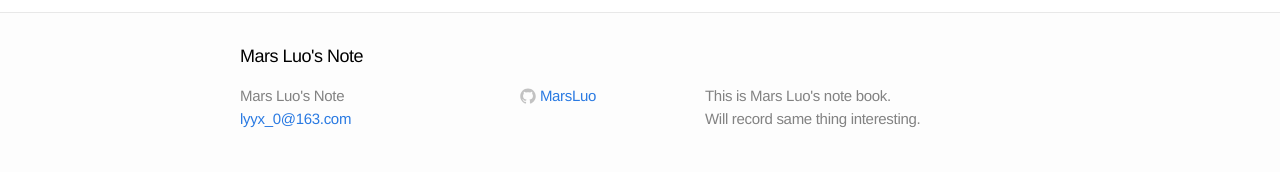
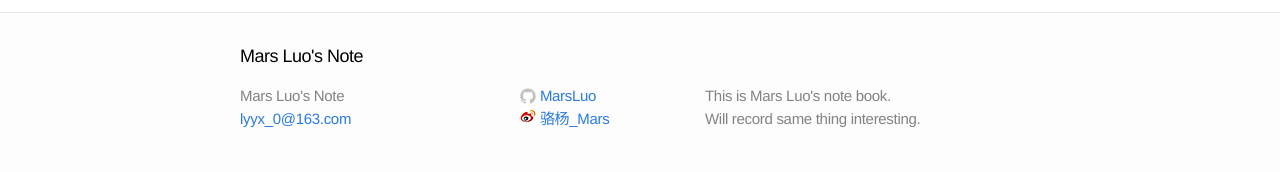
Before and after one commit to MarsLuo/marsluo.github.com, a Jekyll site: the page built from index.html, in a window 1280 px wide. Shown: the part 1026-1198 px from the top of the page. Built offline with Jekyll 4.4.1, drawn with Linux system fonts in a browser that asks for light colours; the list of posts is cut into pages by our own code; comment, search, counter and statistics services are not loaded.

Commit message:
增加新浪微博链接

```diff
--- a/_includes/footer.html
+++ b/_includes/footer.html
@@ -29,25 +29,16 @@
                 c0,0.208,0.14,0.449,0.534,0.373c3.081-1.028,5.302-3.935,5.302-7.362C15.76,3.906,12.285,0.431,7.999,0.431z"/>
               </svg>
             </span>
-            <span class="username">{{ site.username }}</span>
+            <span class="username"> {{ site.username }}</span>
           </a>
         </li>
         <li>
-          <!-- <a href="https://twitter.com/{{ site.username }}">
-            <span class="icon twitter">
-              <svg version="1.1" class="twitter-icon-svg" xmlns="http://www.w3.org/2000/svg" xmlns:xlink="http://www.w3.org/1999/xlink" x="0px" y="0px"
-                 viewBox="0 0 16 16" enable-background="new 0 0 16 16" xml:space="preserve">
-                <path fill="#C2C2C2" d="M15.969,3.058c-0.586,0.26-1.217,0.436-1.878,0.515c0.675-0.405,1.194-1.045,1.438-1.809
-                c-0.632,0.375-1.332,0.647-2.076,0.793c-0.596-0.636-1.446-1.033-2.387-1.033c-1.806,0-3.27,1.464-3.27,3.27
-                c0,0.256,0.029,0.506,0.085,0.745C5.163,5.404,2.753,4.102,1.14,2.124C0.859,2.607,0.698,3.168,0.698,3.767
-                c0,1.134,0.577,2.135,1.455,2.722C1.616,6.472,1.112,6.325,0.671,6.08c0,0.014,0,0.027,0,0.041c0,1.584,1.127,2.906,2.623,3.206
-                C3.02,9.402,2.731,9.442,2.433,9.442c-0.211,0-0.416-0.021-0.615-0.059c0.416,1.299,1.624,2.245,3.055,2.271
-                c-1.119,0.877-2.529,1.4-4.061,1.4c-0.264,0-0.524-0.015-0.78-0.046c1.447,0.928,3.166,1.469,5.013,1.469
-                c6.015,0,9.304-4.983,9.304-9.304c0-0.142-0.003-0.283-0.009-0.423C14.976,4.29,15.531,3.714,15.969,3.058z"/>
-              </svg>
+          <a href="http://weibo.com/1762139654">
+            <span>
+              <img src="/assets/images/icon_weibo.png">
             </span>
-            <span class="username">{{ site.username }}</span>
-          </a> -->
+            <span class="username"> 骆杨_Mars</span>
+          </a>
         </li>
       </ul>
     </div>
```
Also changed, not shown: assets/images/icon_weibo.png (added).
